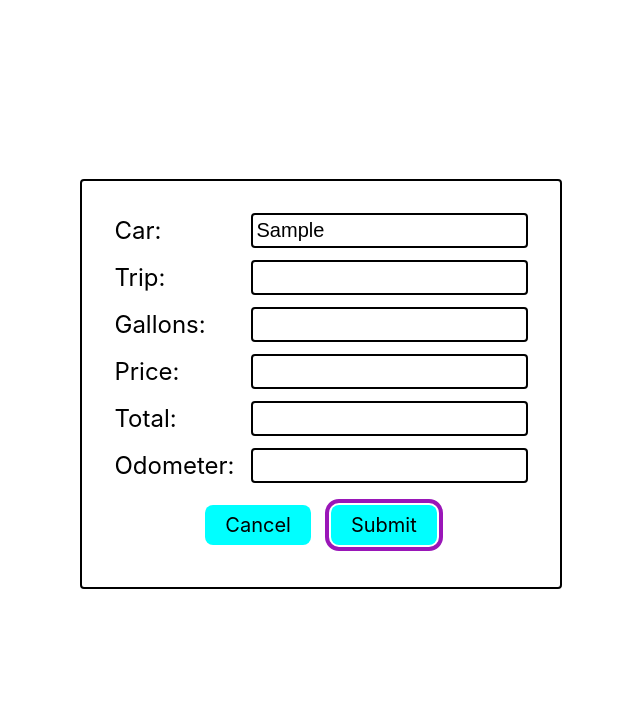
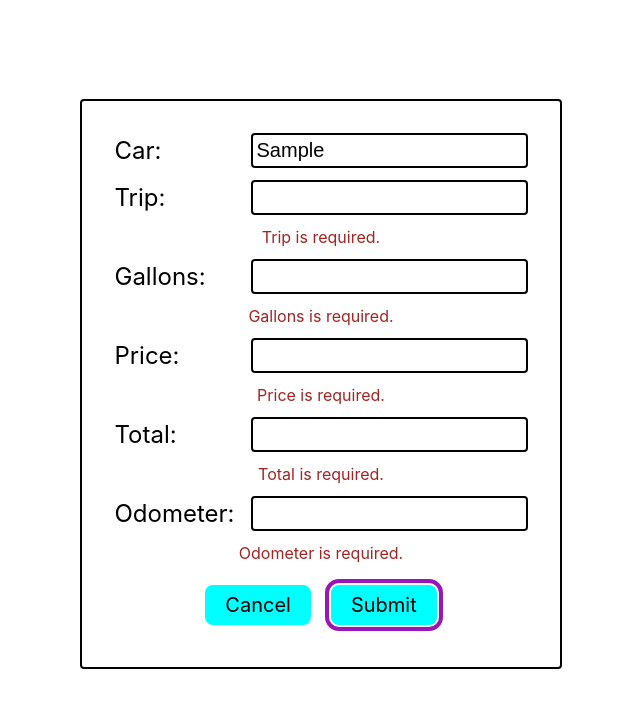
Before and after one commit to mpixton/FuelUpTracker, a Next.js app: page /addFuelUp in a window 1280 px wide. Both pictures are taken after typing "Sample", "Sample", "Sample", "Sample", "Sample", "Sample" into the empty fields and a click on the button "Submit". Shown: the top 708 px of the page, without its empty margins (319-959 px from the left). Built offline with nearby package versions, Linux system fonts and the light colour scheme.

Commit message:
FEAT: add form required validation

```diff
--- a/src/FuelUpForm.jsx
+++ b/src/FuelUpForm.jsx
@@ -21,8 +21,29 @@ const FuelUpForm = ({ onSubmit, onCancel }) => {
     odometer: "",
   });
 
+  const [errors, setErrors] = useState({
+    ...fuelUp,
+  });
+
   const handleSubmit = (e) => {
     e.preventDefault();
+    let tempErrors = { ...errors };
+    let valid = true;
+    for (const prop in fuelUp) {
+      if (fuelUp[prop] === "") {
+        tempErrors[prop] = `${prop[0].toUpperCase()}${prop.slice(
+          1
+        )} is required.`;
+        valid = false;
+      }
+    }
+    if (!valid) {
+      setErrors({
+        ...errors,
+        ...tempErrors,
+      });
+      return;
+    }
     onSubmit(fuelUp);
   };
 
@@ -43,6 +64,7 @@ const FuelUpForm = ({ onSubmit, onCancel }) => {
           handleInput(e.target.value, "car", fuelUp, setFuelUp);
         }}
       />
+      {errors.car && <div className={formStyles.error}>{errors.car}</div>}
       <Input
         id="trip"
         name="trip"
@@ -53,6 +75,7 @@ const FuelUpForm = ({ onSubmit, onCancel }) => {
           handleInput(e.target.value, "trip", fuelUp, setFuelUp, validateTrip);
         }}
       />
+      {errors.trip && <div className={formStyles.error}>{errors.trip}</div>}
       <Input
         id="gallons"
         name="gallons"
@@ -69,6 +92,9 @@ const FuelUpForm = ({ onSubmit, onCancel }) => {
           );
         }}
       />
+      {errors.gallons && (
+        <div className={formStyles.error}>{errors.gallons}</div>
+      )}
       <Input
         id="price"
         name="price"
@@ -85,6 +111,7 @@ const FuelUpForm = ({ onSubmit, onCancel }) => {
           );
         }}
       />
+      {errors.price && <div className={formStyles.error}>{errors.price}</div>}
       <Input
         id="total"
         name="total"
@@ -101,6 +128,7 @@ const FuelUpForm = ({ onSubmit, onCancel }) => {
           );
         }}
       />
+      {errors.total && <div className={formStyles.error}>{errors.total}</div>}
       <Input
         id="odometer"
         name="odometer"
@@ -117,6 +145,9 @@ const FuelUpForm = ({ onSubmit, onCancel }) => {
           );
         }}
       />
+      {errors.odometer && (
+        <div className={formStyles.error}>{errors.odometer}</div>
+      )}
       <div className={formStyles.btnRow}>
         <Button
           type="button"
--- a/styles/Forms.module.css
+++ b/styles/Forms.module.css
@@ -15,3 +15,11 @@
     justify-self: center;
     display: flex;
 }
+
+.error {
+    grid-column: 1 / span 2;
+    display: flex;
+    justify-self: center;
+    color: var(--font-error);
+    font-size: var(--font-size-normal);
+}
--- a/styles/globals.css
+++ b/styles/globals.css
@@ -7,6 +7,7 @@
 
   --font-white: var(--white-color);
   --font-black: var(--black-color);
+  --font-error: rgb(164, 35, 35);
 
   --bg-primary: var(--primary-color);
   --bg-secondary: var(--secondary-color);
```
Also changed, not shown: src/CarForm.jsx (+11 -1 lines).
